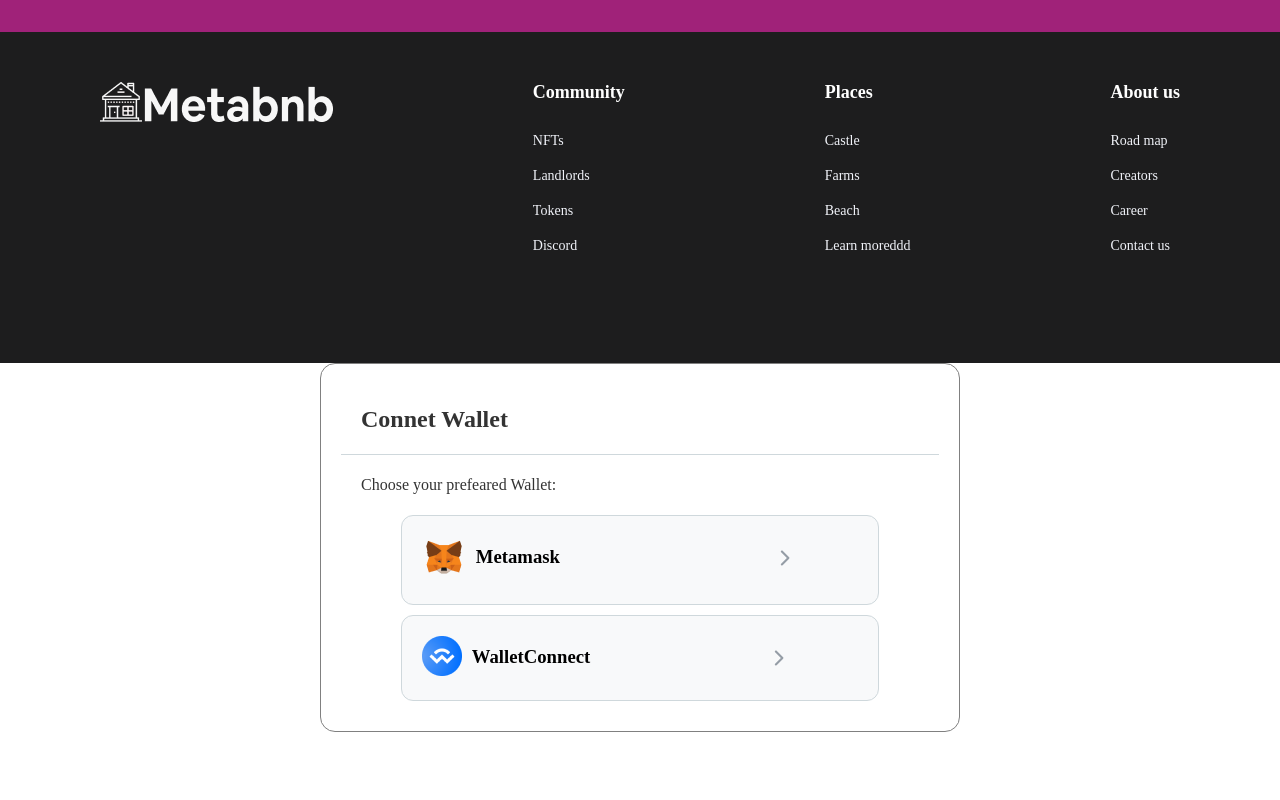
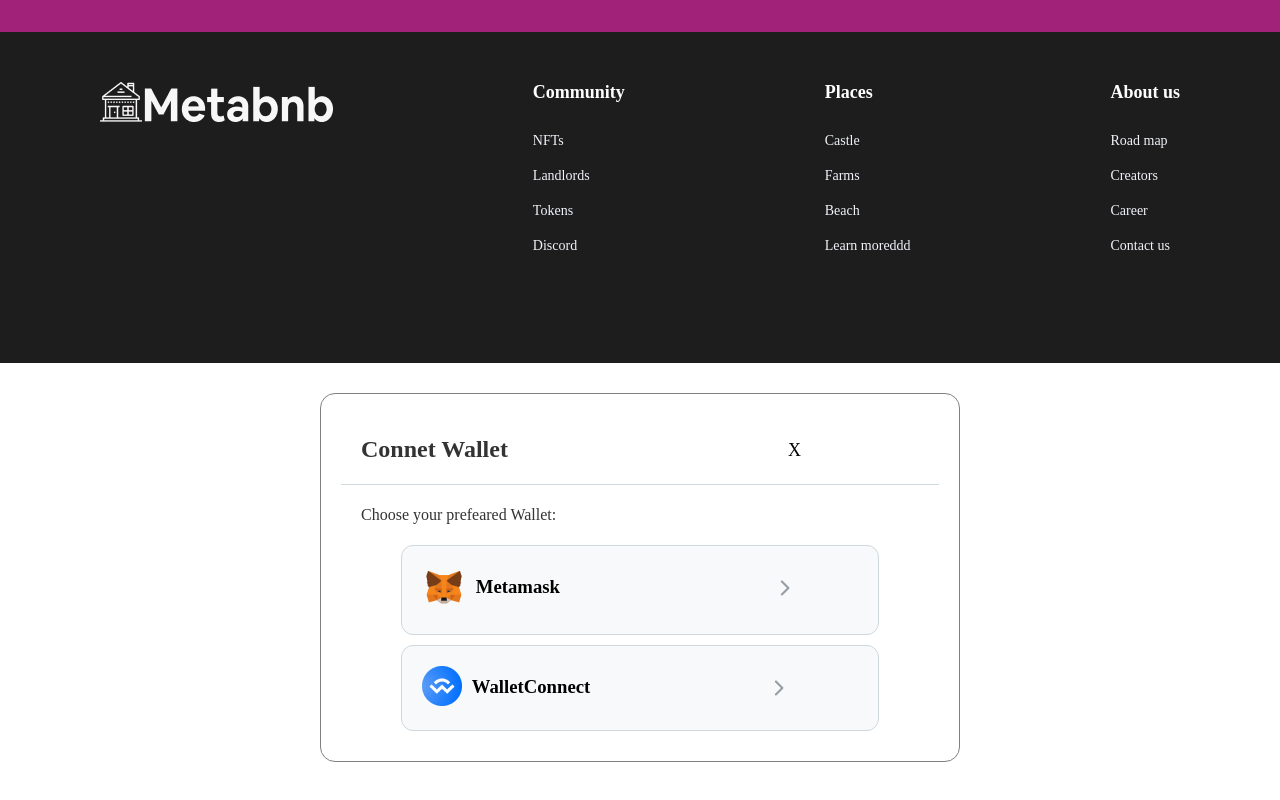
Before and after one commit to chibuzorihueze/meta-bnb, a React (Create React App) app: page / in a window 1280 px wide. Shown: the part 2472-3272 px from the top of the page. Built offline with nearby package versions, Linux system fonts and the light colour scheme; a web font is replaced by a local one.

Commit message:
modal styling

```diff
--- a/src/App.css
+++ b/src/App.css
@@ -252,6 +252,7 @@ span {
   padding-bottom: 100px;
   padding-left: 100px;
   padding-right: 100px;
+  margin-bottom: 30px;
 }
 
 .footer-line2 p {
@@ -309,6 +310,7 @@ span {
 .modal-heading{
   border-bottom: 1px solid #CFD8DC;
   padding: 20px;
+  display: flex;
 }
 
 .modal-heading h3{
@@ -316,6 +318,13 @@ span {
   font-weight: 700;
   font-size: 24px;
   line-height: 30px;
+}
+
+.modal-heading p{
+  margin-top: 6px;
+  margin-left: 280px;
+  font-size: 18px;
+  font-weight: 500;
 }
 
 .modal-subheading{
--- a/src/components/modal.jsx
+++ b/src/components/modal.jsx
@@ -9,6 +9,7 @@ const Modal = () => {
       <div className="modal-container">
         <div className="modal-heading">
           <h3>Connet Wallet</h3>
+          <p>X</p>
         </div>
         <div className="modal-subheading">
           <p>Choose your prefeared Wallet:</p>
```
